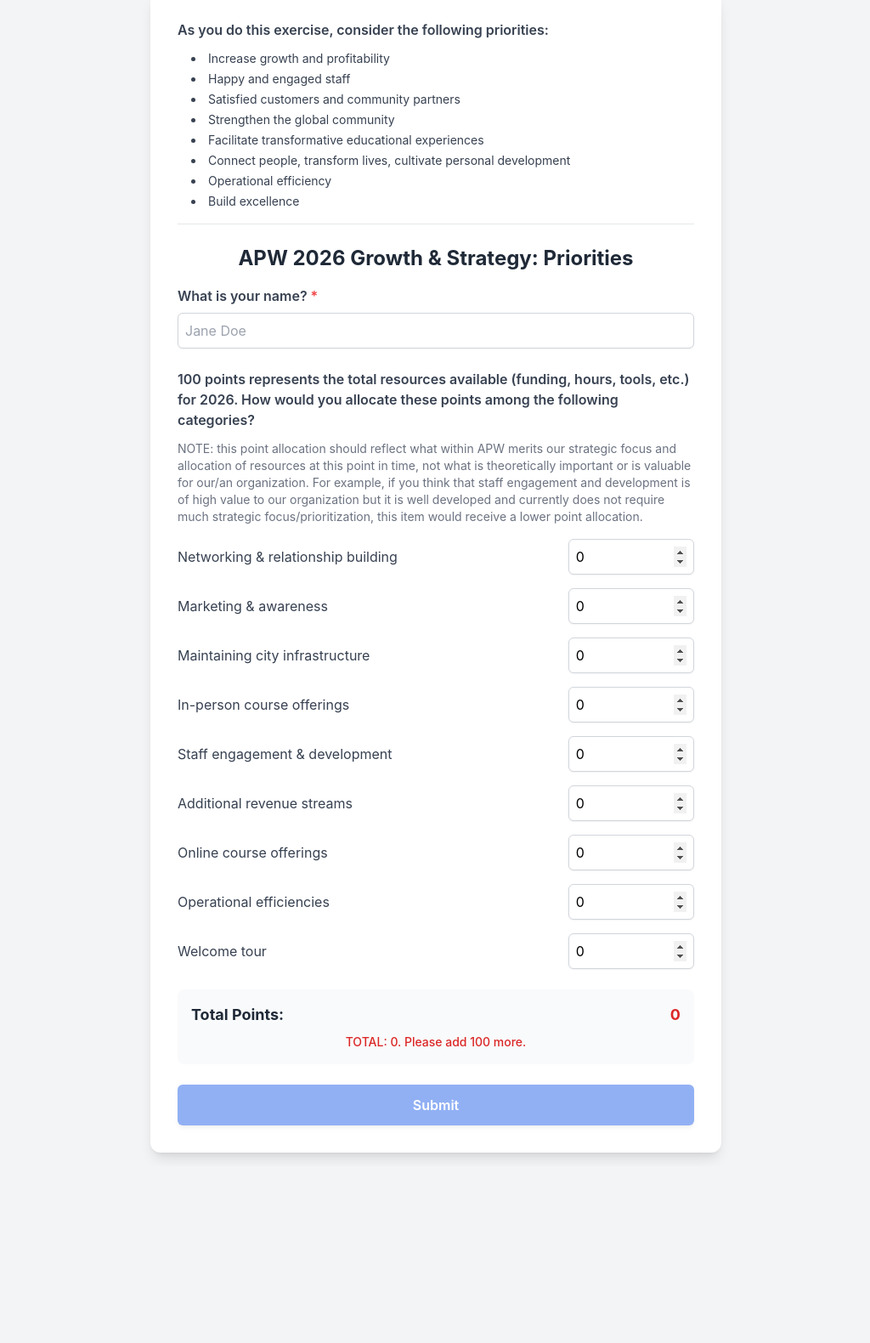
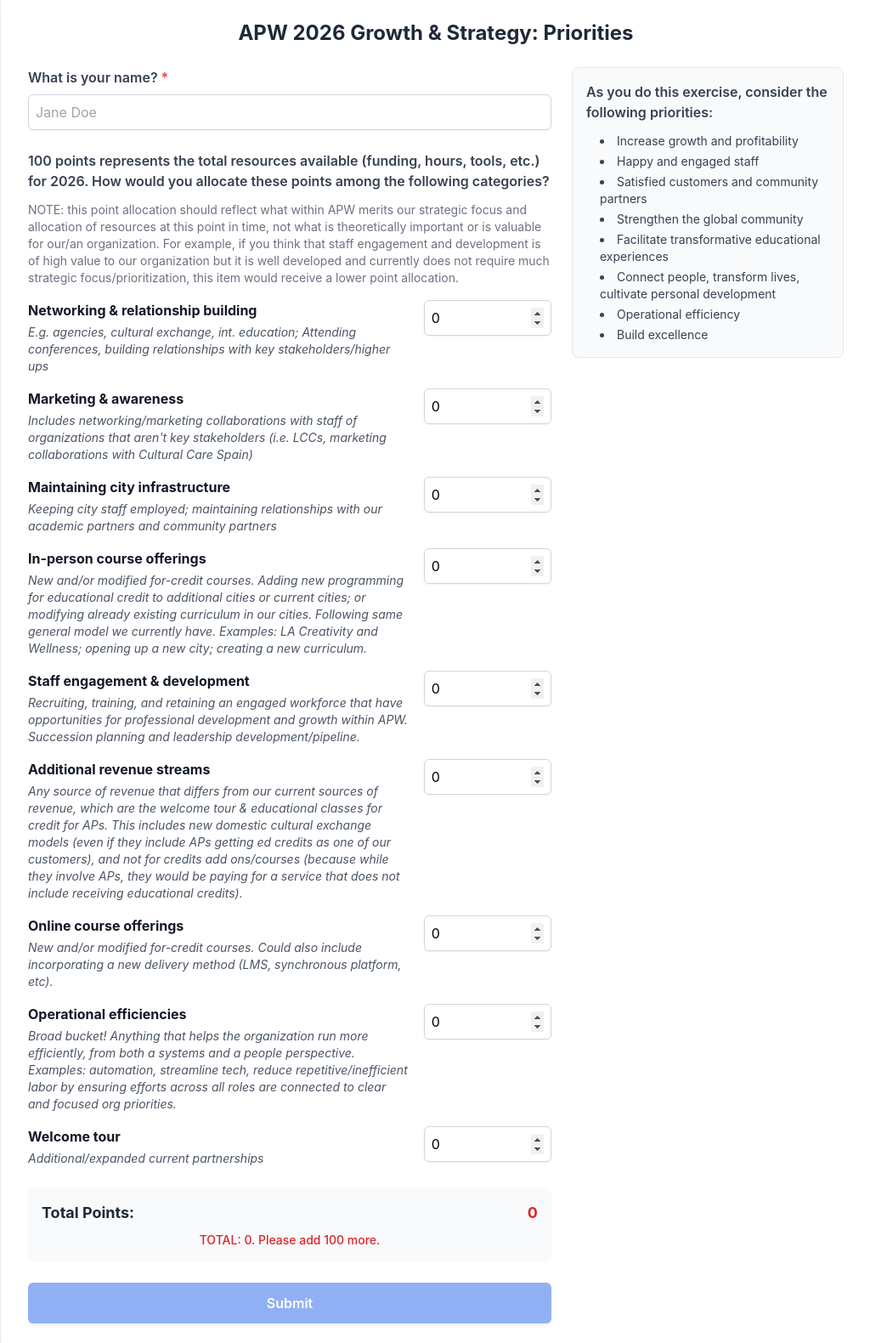
Before and after one commit to chemicalbros/gs2026survey, a plain HTML site: page GS-survey.html in a window 1280 px wide. Shown: the part 25-1605 px from the top of the page at 85% size, without its empty margins (127-1151 px from the left). Before the commit the page ends 1397 px from the top, so only its background shows below. Drawn offline with nearby package versions, Linux system fonts and the light colour scheme.

Commit message:
Updated explanatory text for options

```diff
--- a/GS-survey.html
+++ b/GS-survey.html
@@ -19,23 +19,16 @@
 </head>
 <body class="bg-gray-100 min-h-screen flex items-center justify-center p-4">
 
-    <!-- CHANGED max-w-lg to max-w-2xl for more width -->
-    <div class="bg-white p-6 sm:p-8 rounded-xl shadow-lg w-full max-w-2xl">
+    <!-- CHANGED max-w-lg to max-w-5xl for more width to accommodate side-by-side layout -->
+    <div class="bg-white p-6 sm:p-8 rounded-xl shadow-lg w-full max-w-5xl">
 
-        <!-- INTRODUCTORY SECTION - STYLED TO MATCH --><header class="mb-6 pb-4 border-b border-gray-200">
-            <!-- Removed the "APW 2026 Growth & Strategy" title here --><p class="text-md font-semibold text-gray-700 mb-3">As you do this exercise, consider the following priorities:</p>
-            <ul class="list-disc list-inside text-sm text-gray-700 ml-4 space-y-1">
-                <li>Increase growth and profitability</li>
-                <li>Happy and engaged staff</li>
-                <li>Satisfied customers and community partners</li>
-                <li>Strengthen the global community</li>
-                <li>Facilitate transformative educational experiences</li>
-                <li>Connect people, transform lives, cultivate personal development</li>
-                <li>Operational efficiency</li>
-                <li>Build excellence</li>
-            </ul>
-        </header>
-        <!-- END INTRODUCTORY SECTION --><h1 class="text-2xl font-bold text-gray-800 mb-4 text-center">APW 2026 Growth & Strategy: Priorities</h1>
+        <h1 class="text-2xl font-bold text-gray-800 mb-6 text-center">APW 2026 Growth & Strategy: Priorities</h1>
+
+        <!-- Flex container for side-by-side layout -->
+        <div class="flex flex-col lg:flex-row gap-6">
+
+            <!-- Left side: Survey content -->
+            <div class="flex-1">
 
         <!-- Name Question - Now REQUIRED --><div class="mb-6">
             <label for="name-input" class="block text-md font-semibold text-gray-700 mb-2">
@@ -52,48 +45,75 @@
 
             <div id="survey-form" class="space-y-4">
 
-                <!-- Priority 1: Networking & relationship building - WIDTHS ADJUSTED --><div class="flex items-center justify-between space-x-4">
-                    <label for="networking" class="text-gray-700 w-3/4">Networking & relationship building</label>
+                <!-- Priority 1: Networking & relationship building - WIDTHS ADJUSTED --><div class="flex items-start justify-between space-x-4">
+                    <div class="w-3/4">
+                        <label for="networking" class="text-gray-900 font-bold">Networking & relationship building</label>
+                        <p class="text-sm italic text-gray-600 mt-1">E.g. agencies, cultural exchange, int. education; Attending conferences, building relationships with key stakeholders/higher ups</p>
+                    </div>
                     <input type="number" id="networking" name="networking" min="0" max="100" value="0" class="survey-input w-1/4 p-2 border border-gray-300 rounded-md shadow-sm focus:ring-blue-500 focus:border-blue-500">
                 </div>
 
-                <!-- Priority 2: Marketing & awareness - WIDTHS ADJUSTED --><div class="flex items-center justify-between space-x-4">
-                    <label for="marketing" class="text-gray-700 w-3/4">Marketing & awareness</label>
+                <!-- Priority 2: Marketing & awareness - WIDTHS ADJUSTED --><div class="flex items-start justify-between space-x-4">
+                    <div class="w-3/4">
+                        <label for="marketing" class="text-gray-900 font-bold">Marketing & awareness</label>
+                        <p class="text-sm italic text-gray-600 mt-1">Includes networking/marketing collaborations with staff of organizations that aren't key stakeholders (i.e. LCCs, marketing collaborations with Cultural Care Spain)</p>
+                    </div>
                     <input type="number" id="marketing" name="marketing" min="0" max="100" value="0" class="survey-input w-1/4 p-2 border border-gray-300 rounded-md shadow-sm focus:ring-blue-500 focus:border-blue-500">
                 </div>
 
-                <!-- Priority 3: Maintaining city infrastructure - WIDTHS ADJUSTED --><div class="flex items-center justify-between space-x-4">
-                    <label for="infrastructure" class="text-gray-700 w-3/4">Maintaining city infrastructure</label>
+                <!-- Priority 3: Maintaining city infrastructure - WIDTHS ADJUSTED --><div class="flex items-start justify-between space-x-4">
+                    <div class="w-3/4">
+                        <label for="infrastructure" class="text-gray-900 font-bold">Maintaining city infrastructure</label>
+                        <p class="text-sm italic text-gray-600 mt-1">Keeping city staff employed; maintaining relationships with our academic partners and community partners</p>
+                    </div>
                     <input type="number" id="infrastructure" name="infrastructure" min="0" max="100" value="0" class="survey-input w-1/4 p-2 border border-gray-300 rounded-md shadow-sm focus:ring-blue-500 focus:border-blue-500">
                 </div>
 
-                <!-- Priority 4: In-person course offerings - WIDTHS ADJUSTED --><div class="flex items-center justify-between space-x-4">
-                    <label for="in_person_courses" class="text-gray-700 w-3/4">In-person course offerings</label>
+                <!-- Priority 4: In-person course offerings - WIDTHS ADJUSTED --><div class="flex items-start justify-between space-x-4">
+                    <div class="w-3/4">
+                        <label for="in_person_courses" class="text-gray-900 font-bold">In-person course offerings</label>
+                        <p class="text-sm italic text-gray-600 mt-1">New and/or modified for-credit courses. Adding new programming for educational credit to additional cities or current cities; or modifying already existing curriculum in our cities. Following same general model we currently have. Examples: LA Creativity and Wellness; opening up a new city; creating a new curriculum.</p>
+                    </div>
                     <input type="number" id="in_person_courses" name="in_person_courses" min="0" max="100" value="0" class="survey-input w-1/4 p-2 border border-gray-300 rounded-md shadow-sm focus:ring-blue-500 focus:border-blue-500">
                 </div>
 
-                <!-- Priority 5: Staff engagement & development - WIDTHS ADJUSTED --><div class="flex items-center justify-between space-x-4">
-                    <label for="staff_engagement" class="text-gray-700 w-3/4">Staff engagement & development</label>
+                <!-- Priority 5: Staff engagement & development - WIDTHS ADJUSTED --><div class="flex items-start justify-between space-x-4">
+                    <div class="w-3/4">
+                        <label for="staff_engagement" class="text-gray-900 font-bold">Staff engagement & development</label>
+                        <p class="text-sm italic text-gray-600 mt-1">Recruiting, training, and retaining an engaged workforce that have opportunities for professional development and growth within APW. Succession planning and leadership development/pipeline.</p>
+                    </div>
                     <input type="number" id="staff_engagement" name="staff_engagement" min="0" max="100" value="0" class="survey-input w-1/4 p-2 border border-gray-300 rounded-md shadow-sm focus:ring-blue-500 focus:border-blue-500">
                 </div>
 
-                <!-- Priority 6: Additional revenue streams - WIDTHS ADJUSTED --><div class="flex items-center justify-between space-x-4">
-                    <label for="revenue_streams" class="text-gray-700 w-3/4">Additional revenue streams</label>
+                <!-- Priority 6: Additional revenue streams - WIDTHS ADJUSTED --><div class="flex items-start justify-between space-x-4">
+                    <div class="w-3/4">
+                        <label for="revenue_streams" class="text-gray-900 font-bold">Additional revenue streams</label>
+                        <p class="text-sm italic text-gray-600 mt-1">Any source of revenue that differs from our current sources of revenue, which are the welcome tour & educational classes for credit for APs. This includes new domestic cultural exchange models (even if they include APs getting ed credits as one of our customers), and not for credits add ons/courses (because while they involve APs, they would be paying for a service that does not include receiving educational credits).</p>
+                    </div>
                     <input type="number" id="revenue_streams" name="revenue_streams" min="0" max="100" value="0" class="survey-input w-1/4 p-2 border border-gray-300 rounded-md shadow-sm focus:ring-blue-500 focus:border-blue-500">
                 </div>
 
-                <!-- Priority 7: Online course offerings - WIDTHS ADJUSTED --><div class="flex items-center justify-between space-x-4">
-                    <label for="online_courses" class="text-gray-700 w-3/4">Online course offerings</label>
+                <!-- Priority 7: Online course offerings - WIDTHS ADJUSTED --><div class="flex items-start justify-between space-x-4">
+                    <div class="w-3/4">
+                        <label for="online_courses" class="text-gray-900 font-bold">Online course offerings</label>
+                        <p class="text-sm italic text-gray-600 mt-1">New and/or modified for-credit courses. Could also include incorporating a new delivery method (LMS, synchronous platform, etc).</p>
+                    </div>
                     <input type="number" id="online_courses" name="online_courses" min="0" max="100" value="0" class="survey-input w-1/4 p-2 border border-gray-300 rounded-md shadow-sm focus:ring-blue-500 focus:border-blue-500">
                 </div>
 
-                <!-- Priority 8: Operational efficiencies - WIDTHS ADJUSTED --><div class="flex items-center justify-between space-x-4">
-                    <label for="operational_efficiencies" class="text-gray-700 w-3/4">Operational efficiencies</label>
+                <!-- Priority 8: Operational efficiencies - WIDTHS ADJUSTED --><div class="flex items-start justify-between space-x-4">
+                    <div class="w-3/4">
+                        <label for="operational_efficiencies" class="text-gray-900 font-bold">Operational efficiencies</label>
+                        <p class="text-sm italic text-gray-600 mt-1">Broad bucket! Anything that helps the organization run more efficiently, from both a systems and a people perspective. Examples: automation, streamline tech, reduce repetitive/inefficient labor by ensuring efforts across all roles are connected to clear and focused org priorities.</p>
+                    </div>
                     <input type="number" id="operational_efficiencies" name="operational_efficiencies" min="0" max="100" value="0" class="survey-input w-1/4 p-2 border border-gray-300 rounded-md shadow-sm focus:ring-blue-500 focus:border-blue-500">
                 </div>
 
-                <!-- Priority 9: Welcome tour - WIDTHS ADJUSTED --><div class="flex items-center justify-between space-x-4">
-                    <label for="welcome_tour" class="text-gray-700 w-3/4">Welcome tour</label>
+                <!-- Priority 9: Welcome tour - WIDTHS ADJUSTED --><div class="flex items-start justify-between space-x-4">
+                    <div class="w-3/4">
+                        <label for="welcome_tour" class="text-gray-900 font-bold">Welcome tour</label>
+                        <p class="text-sm italic text-gray-600 mt-1">Additional/expanded current partnerships</p>
+                    </div>
                     <input type="number" id="welcome_tour" name="welcome_tour" min="0" max="100" value="0" class="survey-input w-1/4 p-2 border border-gray-300 rounded-md shadow-sm focus:ring-blue-500 focus:border-blue-500">
                 </div>
             </div>
@@ -114,6 +134,29 @@
         <!-- Success Message - TEXT UPDATED --><div id="success-message" class="hidden mt-4 p-4 bg-green-100 text-green-700 border border-green-300 rounded-md text-center">
             Thank you!
         </div>
+            </div>
+            <!-- End of left side -->
+
+            <!-- Right side: Introductory section -->
+            <div class="lg:w-80 flex-shrink-0">
+                <header class="p-4 bg-gray-50 rounded-lg border border-gray-200">
+                    <p class="text-md font-semibold text-gray-700 mb-3">As you do this exercise, consider the following priorities:</p>
+                    <ul class="list-disc list-inside text-sm text-gray-700 ml-4 space-y-1">
+                        <li>Increase growth and profitability</li>
+                        <li>Happy and engaged staff</li>
+                        <li>Satisfied customers and community partners</li>
+                        <li>Strengthen the global community</li>
+                        <li>Facilitate transformative educational experiences</li>
+                        <li>Connect people, transform lives, cultivate personal development</li>
+                        <li>Operational efficiency</li>
+                        <li>Build excellence</li>
+                    </ul>
+                </header>
+            </div>
+            <!-- End of right side -->
+
+        </div>
+        <!-- End of flex container -->
     </div>
 
     <script>
```
